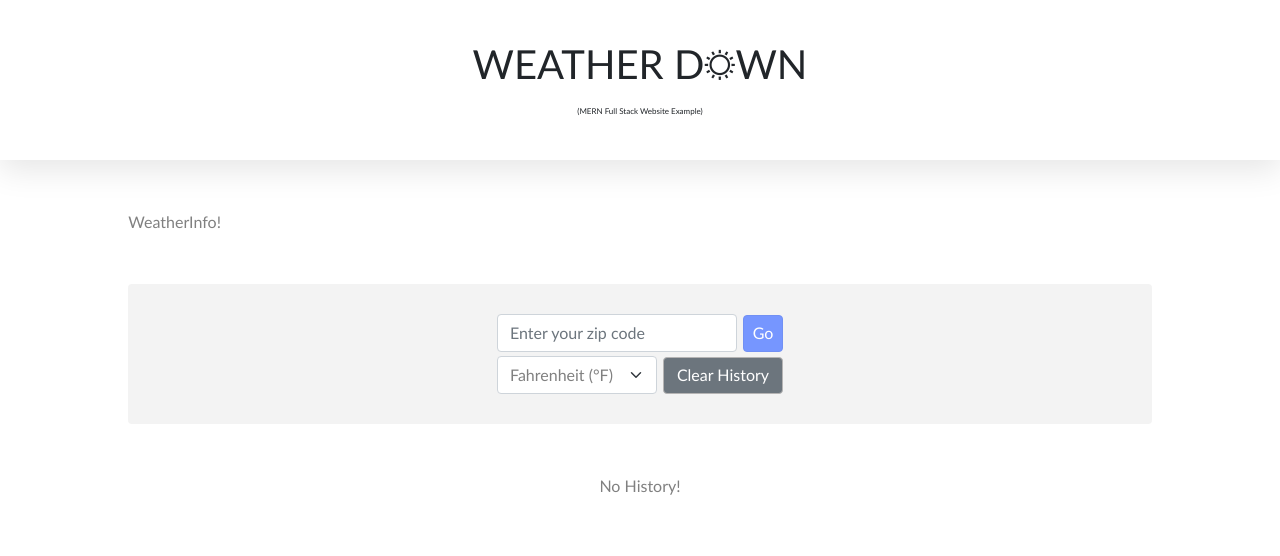
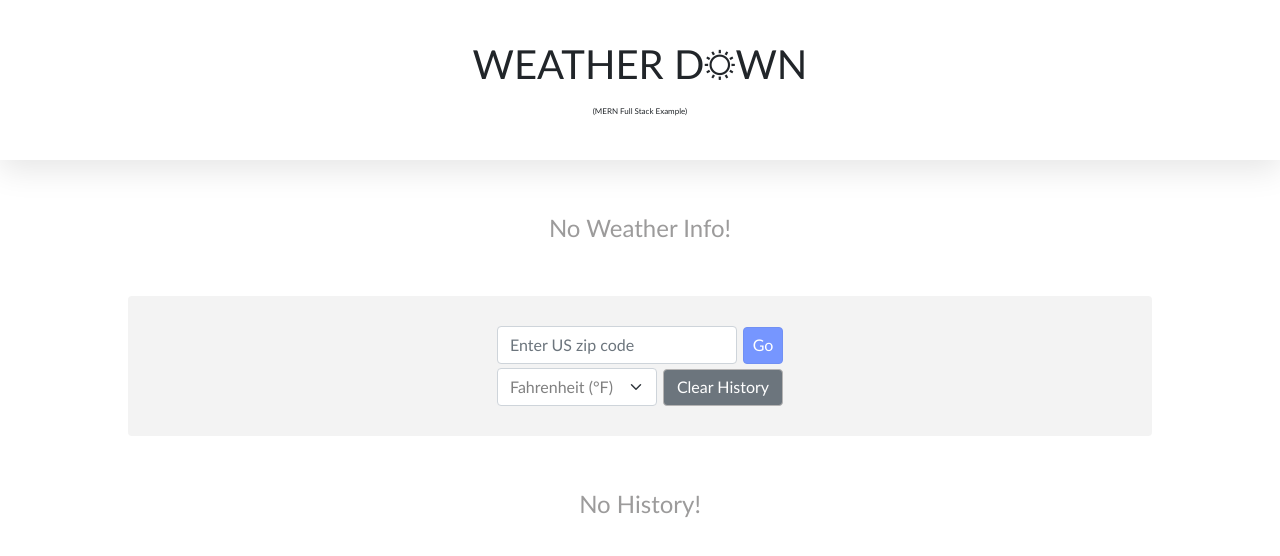
Before and after one commit to byron42/my-weather-app, a React (Create React App) app in the folder client/: page / in a window 1280 px wide. Shown: the top 556 px of the page. Built offline with nearby package versions, Linux system fonts and the light colour scheme.

Commit message:
validation for zipCode, styles look good, everything works without errors, ready to deploy

```diff
--- a/client/src/Components/Header.jsx
+++ b/client/src/Components/Header.jsx
@@ -5,7 +5,7 @@ class Header extends Component {
         return (
             <section className="header">
                 <h1>{'WEATHER D\u263CWN'}</h1>
-                <span className="annotation">(MERN Full Stack Website Example)</span>
+                <span className="annotation">(MERN Full Stack Example)</span>
             </section>
         );
     }
--- a/client/src/Components/WeatherForm.jsx
+++ b/client/src/Components/WeatherForm.jsx
@@ -1,19 +1,19 @@
 import React, {Component} from "react";
-import {Form, Button, Row, Col, FormSelect, ButtonGroup, ToggleButton} from "react-bootstrap";
+import {Form, Button, Row, FormSelect} from "react-bootstrap";
 
 import axios from 'axios'; // used for making api calls
 
 import {connect} from "react-redux";
 import {saveZipCode, saveWeatherData, saveTemperature, updateHistory} from "../actions";
 
-function clearHistory(){
+// clears localStore from button call
+function clearHistory() {
     localStorage.removeItem('WeatherHistory');
     window.location.reload();
 return false;
 }
 
 class WeatherForm extends Component {
-    // default state values
 
     // triggered on page refresh
     componentDidMount() {
@@ -32,6 +32,7 @@ class WeatherForm extends Component {
         }
     }
 
+    // default state
     state = {
         tempMetric: "imperial",
         zipCodeInput: "98052"
@@ -41,19 +42,10 @@ class WeatherForm extends Component {
         this.setState({[e.target.name]: e.target.value});
     }
 
-
-    handleChange = this.handleChange.bind(this);
-
-    handleChange(event) {
-        this.setState({value: event.target.value});
-      }
-    // onChangeClear() {
-    //     this.localStorage.clear();
-    // }
-
-
     /*===============================================================*/
     /*===============================================================*/
+
+    // LOCAL ONLY (using saveToMongo instead)
     saveFormData = (event) => {
         event.preventDefault();
 
@@ -77,10 +69,11 @@ class WeatherForm extends Component {
         localStorage.setItem("WeatherHistory", JSON.stringify(this.props.history));
     }
 
-    // saves to mongoDB
+    // saves to mongoDB and local (using this choice)
     saveToMongo = (event) => {
         event.preventDefault();
 
+        //post data
         axios.post("/api/weatherMongo", {
             zipCode: this.state.zipCodeInput,
             tempMetric: this.state.tempMetric
@@ -89,6 +82,11 @@ class WeatherForm extends Component {
 
             this.saveToStore(weatherData);
             this.saveToLocalStorage(weatherData);
+
+            //clear zip on submit
+            let getForm = document.forms['form'];
+            getForm.elements["zip"].value = '';
+
         });
     }
 
@@ -111,37 +109,28 @@ class WeatherForm extends Component {
 
     render() {
         return (
-            // LOCAL ONLY
-            // <Form className="weather-form" onSubmit={this.saveFormData} >
+            // localStore + (JSON -> MONGO)
+            <Form id="form" className="weather-form" onSubmit={this.saveToMongo} >
+                <span className="form-div">
 
-            // LOCAL + JSON -> MONGO
-            <Form className="weather-form" onSubmit={this.saveToMongo} >
-            <span className="form-div">
                     <Row type="flex" justify="center" align="center" className="zipCode row-width">
-
-                        {/* <span className="hidden">Zip Code: </span> */}
-
                         <Form.Control name="zipCodeInput"
                                         type="text"
-                                      placeholder="Enter your zip code"
+                                        pattern="[0-9]{5}"
+                                        placeholder="Enter US zip code"
                                         onChange={this.onChange}
-                                      className="zipCodeInput"/>
+                                        className="zipCodeInput form-control pointer"
+                                        title=""
+                                        id="zip"
+                                        required/>
 
-                        <Button className="save-btn" variant="primary" type="submit">
+                        <Button className="save-btn" variant="primary" type="submit" >
                             Go
                         </Button>
-
-
-
-                    {/* <Col span={4}> */}
-
-                    {/* </Col> */}
                     </Row>
 
                     <Row type="flex" justify="center" align="center" className="row-width">
-
-
-                        <FormSelect  id="" name="tempMetric" className="dropdown" value={this.value} onChange={this.onChange}>
+                        <FormSelect name="tempMetric" className="dropdown pointer" value={this.value} onChange={this.onChange}>
                             <option
                                 key={"F"}
                                 variant="secondary"
@@ -157,54 +146,12 @@ class WeatherForm extends Component {
                                 Celsius (°C)
                             </option>
                         </FormSelect>
-
-
                         <Button className="history-btn" variant="secondary"  onClick={() => clearHistory()}>
                             Clear History
                         </Button>
+                    </Row>
 
-
-                        {/* <ButtonGroup type="radio" name="toggle" defaultValue={"metric"}>
-                            <ToggleButton
-                                key={"C"}
-                                type="radio"
-                                variant="secondary"
-                                name="tempMetric"
-                                id={2}
-                                value={"metric"}
-                                checked={this.state.tempMetric === "metric"}
-                                onChange={this.onChange}
-                            >
-                                Celsius (°C)
-                            </ToggleButton>
-                            <ToggleButton
-                                key={"F"}
-                                type="radio"
-                                variant="secondary"
-                                name="tempMetric"
-                                id={1}
-                                value={"imperial"}
-                                checked={this.state.tempMetric === "imperial"}
-                                onChange={this.onChange}
-                            >
-                                Fahrenheit (°F)
-                            </ToggleButton>
-                        </ButtonGroup> */}
-
-                </Row>
                 </span>
-
-
-                {/* <Row type="flex" justify="center" align="center">
-
-                    <Col span={4}>
-                        <Button className="history-btn" variant="secondary"  onClick={() => clearHistory()}>
-                            Clear History
-                        </Button>
-                    </Col>
-
-                </Row> */}
-
             </Form>
         );
     }
--- a/client/src/Components/WeatherHistoryPanel.jsx
+++ b/client/src/Components/WeatherHistoryPanel.jsx
@@ -4,24 +4,6 @@ import {Card, ListGroup} from "react-bootstrap";
 import {connect} from "react-redux";
 
 class WeatherHistoryPanel extends Component {
-    // state = {
-    //     history: [
-    //         {
-    //             "timestamp": "7/27/2020, 11:10:33 PM",
-    //             "city": "Fort Worth",
-    //             "zipcode": "76108",
-    //             "temperature": 82.13,
-    //             "description": "clear sky"
-    //         },
-    //         {
-    //             "timestamp": "7/27/2020, 11:10:36 PM",
-    //             "city": "Redmond",
-    //             "zipcode": "98052",
-    //             "temperature": 73.67,
-    //             "description": "clear sky"
-    //         }
-    //     ]
-    // }
 
     createHistoryList = () => {
         let historyComponents = [];
@@ -53,7 +35,7 @@ class WeatherHistoryPanel extends Component {
     render() {
         return (
             <section className="center">
-                {!!this.props.history.length ? this.createHistoryList() : "No History!"}
+                {!!this.props.history.length ? this.createHistoryList() : <span className="no-info">No History!</span>}
             </section>
         );
     }
--- a/client/src/Components/WeatherInfoPanel.jsx
+++ b/client/src/Components/WeatherInfoPanel.jsx
@@ -53,8 +53,8 @@ class WeatherInfoPanel extends Component {
             );
         }
         return (
-            <section>
-                WeatherInfo!
+            <section className="center no-info">
+                No Weather Info!
             </section>
         );
     }
--- a/client/src/Stylesheets/Container.scss
+++ b/client/src/Stylesheets/Container.scss
@@ -6,7 +6,3 @@
     display: grid;
     grid-row-gap: 50px;
   }
-
-  // .gray {
-  //   color: gray !important;
-  // }
--- a/client/src/Stylesheets/WeatherForm.scss
+++ b/client/src/Stylesheets/WeatherForm.scss
@@ -5,8 +5,6 @@
   border-radius: 4px;
 
     .zipCode {
-      // margin: 20px 0;
-
       .zipCodeInput {
         max-width: 240px;
         display: inline-block;
@@ -33,7 +31,7 @@
     }
 
     .history-btn {
-      // background-color: rgb(171, 170, 170);
+      // background-color: rgba(107, 108, 108, 0.8);
       // background-color: rgb(118, 150, 255);
       margin: 2px;
       font-size: 16px;
@@ -51,7 +49,6 @@
     justify-content: space-between;
     margin: 0;
     padding: 0;
-    // margin: 0;
     min-width: 290px;
 
   }
@@ -73,7 +70,11 @@
     flex-wrap: nowrap;
 }
 
-//for history
+.pointer {
+  cursor: pointer;
+}
+
+//screen space for history
 .bottom-space {
   margin-bottom: 20px;
 }
--- a/client/src/Stylesheets/WeatherInfoPanel.scss
+++ b/client/src/Stylesheets/WeatherInfoPanel.scss
@@ -48,9 +48,13 @@
     text-align: center;
   }
 
+  .no-info {
+    font-size: x-large;
+    color: rgb(156, 155, 155);
+  }
+
   .underline {
     text-decoration: underline;
     text-decoration-color: rgb(168, 167, 167);
-    // text-decoration-style
     text-decoration-thickness: 2px;
   }
--- a/client/src/Stylesheets/WeatherPanels.scss
+++ b/client/src/Stylesheets/WeatherPanels.scss
@@ -1,4 +1,3 @@
-
 @import "WeatherInfoPanel";
 
 .weather-panels {
@@ -7,9 +6,7 @@
   grid-column-gap: 50px;
 }
 
+// different colored temp bg (not implemented yet)
 .row-bg {
   background-color: rgb(199, 199, 199);
-  // height: 150%;
-
-  // align-self: center;
 }
```
Also changed, not shown: client/src/Components/Container.jsx (+0 -15 lines), client/src/Stylesheets/App.scss (+0 -11 lines), client/src/index.js (+0 -10 lines). Lines whose indentation alone changed are shown as unchanged.
